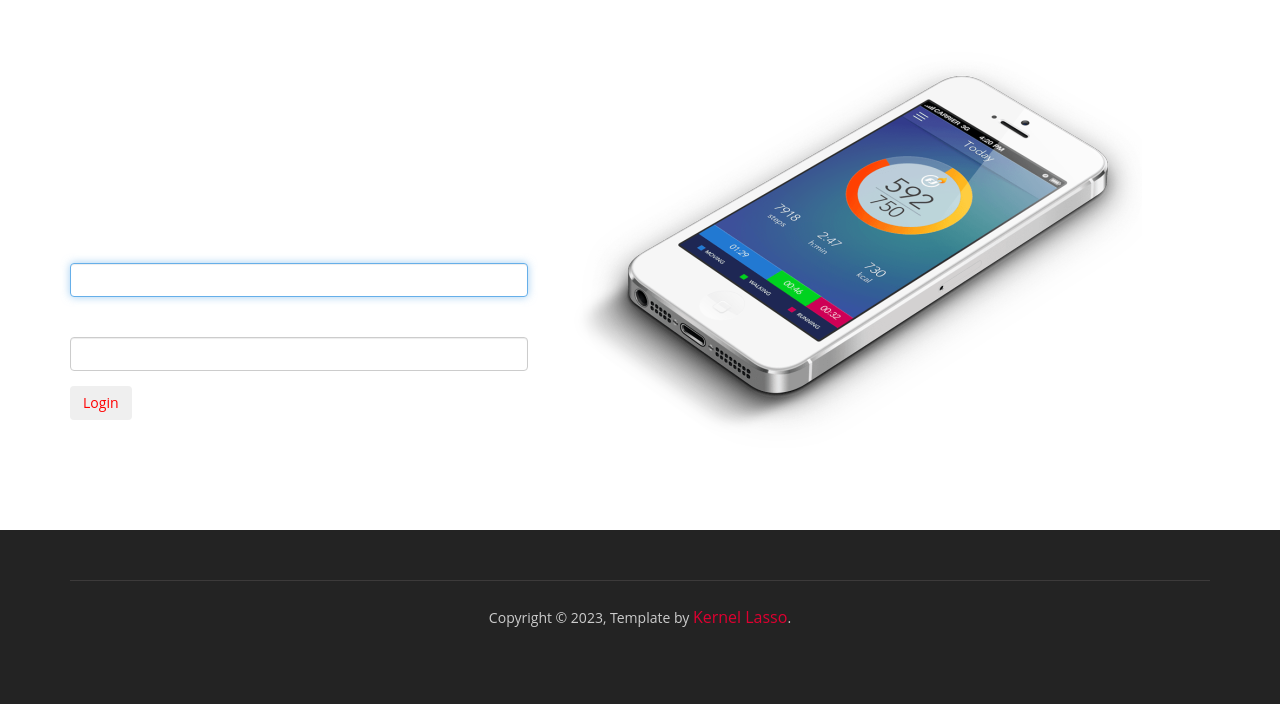
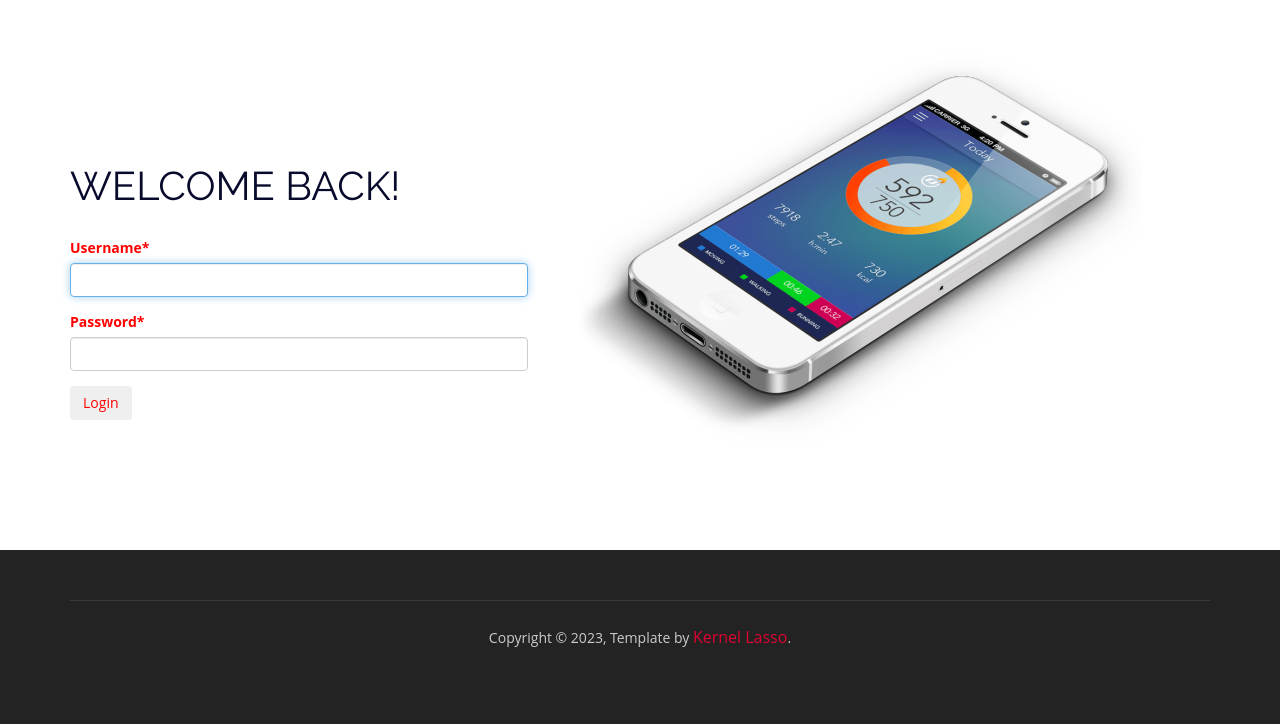
Before and after one commit to yashwanthSRIVAT/Electricity-Forecasting, a Django app: page /UserLogin/ in a window 1280 px wide. Shown: the part 115-839 px from the top of the page. Run offline with Django 4.2, Linux system fonts and the light colour scheme; some libraries are stand-ins or nearby versions.

Commit message:
Made the font more visible

```diff
--- a/assets/templates/AdminLogin.html
+++ b/assets/templates/AdminLogin.html
@@ -10,18 +10,18 @@
                     <div class="col-lg-5 col-sm-7">
                         <div class="top_left_cont zoomIn wow animated">
                             <h2 class="row justify-content-center text-dark">
-                                <i class="fa fa-sign-in-alt"style="color: white; pointer-events: none;">&nbsp;Admin Log In</i>
+                                <i class="fa fa-sign-in-alt"style="color: rgb(8, 10, 44); pointer-events: none;">&nbsp;Admin Log In</i>
                             </h2>
                             <form action="{%url 'AdminLoginCheck'%}" method="post" novalidate>
                             {%csrf_token%}
 
-                        <div style="color: white" id="div_id_username" class="form-group"><label for="id_username" class=" requiredField">
+                        <div style="color: red" id="div_id_username" class="form-group"><label for="id_username" class=" requiredField">
                             Username<span class="asteriskField">*</span> </label>
                             <div><input type="text" name="loginid" required autofocus autocapitalize="none"
                                         autocomplete="username" maxlength="150" class="textinput textInput form-control"
                                         required id="id_username"></div>
                         </div>
-                        <div style="color: white" id="div_id_password" class="form-group"><label for="id_password" class=" requiredField">
+                        <div style="color: red" id="div_id_password" class="form-group"><label for="id_password" class=" requiredField">
                             Password<span class="asteriskField">*</span> </label>
                             <div><input type="password" name="pswd" required autocomplete="current-password"
                                         class="textinput textInput form-control" required id="id_password"></div>
--- a/assets/templates/UserLogin.html
+++ b/assets/templates/UserLogin.html
@@ -9,17 +9,17 @@
                 <div class="row">
                     <div class="col-lg-5 col-sm-7">
                         <div class="top_left_cont zoomIn wow animated">
-<h2>Welcome Back!</h2>
+<h2 style="color: rgb(8, 10, 44);">Welcome Back!</h2>
                              <form action="{%url 'UserLoginCheck'%}" method="post">
                         {%csrf_token%}
 
-                        <div style="color: white" id="div_id_username" class="form-group"><label for="id_username" class=" requiredField">
+                        <div style="color: red" id="div_id_username" class="form-group"><label for="id_username" class=" requiredField">
                             Username<span class="asteriskField">*</span> </label>
                             <div><input type="text" name="loginname" required autofocus autocapitalize="none"
                                         autocomplete="username" maxlength="150" class="textinput textInput form-control"
                                         required id="id_username"></div>
                         </div>
-                        <div style="color: white" id="div_id_password" class="form-group"><label for="id_password" class=" requiredField">
+                        <div style="color: red" id="div_id_password" class="form-group"><label for="id_password" class=" requiredField">
                             Password<span class="asteriskField">*</span> </label>
                             <div><input type="password" name="pswd" required autocomplete="current-password"
                                         class="textinput textInput form-control" required id="id_password"></div>
@@ -28,9 +28,10 @@
                         <button type="submit" style="color: red"class="btn btn-dark mb-2">Login</button>
 
                     </form>
+                    <br />
                     {% if messages %}
                     {% for message in messages %}
-                    <font color='white'> {{ message }}</font>
+                    <font color='red'> {{ message }}</font>
                     {% endfor %}
                     {% endif %}
                         </div>
--- a/assets/templates/admins/AdminHome.html
+++ b/assets/templates/admins/AdminHome.html
@@ -10,7 +10,7 @@
                     <div class="col-lg-5 col-sm-7">
                         <div class="top_left_cont zoomIn wow animated">
 
-                            <h2>Kernel Lasso Regression Algorithm for <strong>Predicting Electricity Loads</strong></h2>
+                            <h2 style="color: rgb(8, 10, 44);">Kernel Lasso Regression Algorithm for <strong>Predicting Electricity Loads</strong></h2>
                             <p>Forecasting electricity demand is a crucial safeguard for the efficient and safe operation of power systems.
                                 In general, the forecasting performance of conventional linear regression techniques is subpar for power demand data with greater dimensions.
                                 The linear technique may handle non-linear data by using kernel functions to translate the data to a high-dimensional space.
@@ -40,7 +40,7 @@
                             alt=""></div>
                     <div class=" col-lg-7 col-md-7 col-sm-7 col-xs-12 pull-left">
                         <div class=" delay-01s animated fadeInDown wow animated">
-                            <h3>Kernel Lasso Regression Algorithm for <strong>Predicting Electricity Loads</h3><br/>
+                            <h3 style="color: rgb(8, 10, 44);">Kernel Lasso Regression Algorithm for <strong>Predicting Electricity Loads</h3><br/>
                                 <p>Electricity load forecasting that is accurate and trustworthy can offer dependable decision-making support for the planning and operation of the electricity system as well as a guarantee for the efficient and safe functioning of the system. It's been a popular area of study both domestically and internationally how to increase predicting accuracy. Lasso is a commonly used variable selection tool that was first developed by Tibshirani in 1996. In order to increase the efficiency of the lasso approach, methods like Iteratively Reweighted Least Squares (IRLS), ε-boosting, Least Angle Regression (Lars), and piecewise linear have been proposed. However, in the case of electricity-loads, the lasso's predictions are less accurate. Combining Kernal function, which can deal with non-linearity, with Lasso Regression can signifacntly improve prediction of electricity-loads.</p>
                         </div>
                         <div class="work_bottom"><span>Want to know more..</span> <a href="mailto: mashettyvishwaja2102@gmail.com" target="_blank" class="contact_btn">Contact Us</a>
--- a/assets/templates/admins/RegisteredUsers.html
+++ b/assets/templates/admins/RegisteredUsers.html
@@ -7,7 +7,7 @@
             <div class="container">
                 <section class="page_section contact" id="contact">
                     <p>
-                    <h3 align="center" style="color:white;">View RegisterUser Details</h3></p><br>
+                    <h3 align="center" style="color:white;">USER DETAILS</h3></p><br>
                     <table class="table table-bordered bg-light text-dark">
                         <thead>
                         <tr style="color:red;font-weight:bold;">
@@ -52,6 +52,8 @@
 
                         </tbody>
                     </table>
+                    <br />
+                    <br />
                 </section>
             </div>
         </footer>
--- a/assets/templates/index.html
+++ b/assets/templates/index.html
@@ -8,11 +8,11 @@
             <div class="hero_section">
                 <div class="row">
                     <div class="col-lg-5 col-sm-7">
-                        <div class="top_left_cont zoomIn wow animated">
+                        <div class="top_left_cont zoomIn wow animated" >
 
                             <!-- <h2>An Electricity <strong> Load Forecasting Algorithm Based</strong> on Kernel Lasso Regression</h2> -->
-                            <h2>Kernel Lasso Regression Algorithm for <strong>Predicting Electricity Loads</strong></h2>
-                            <p>Forecasting electricity demand is a crucial safeguard for the efficient and safe operation of power systems.
+                            <h2 style="color: red">Kernel Lasso Regression Algorithm for <strong>Predicting Electricity Loads</strong></h2>
+                            <p style="color: rgb(8, 10, 44);">Forecasting electricity demand is a crucial safeguard for the efficient and safe operation of power systems.
                                 In general, the forecasting performance of conventional linear regression techniques is subpar for power demand data with greater dimensions.
                                 The linear technique may handle non-linear data by using kernel functions to translate the data to a high-dimensional space.
                                 In order to tackle the regression analysis problem for non-time series data, kernel function is added to the lasso linear regression approach and is applied to non-linear situations.
--- a/assets/templates/users/UserHome.html
+++ b/assets/templates/users/UserHome.html
@@ -10,8 +10,8 @@
                     <div class="col-lg-5 col-sm-7">
                         <div class="top_left_cont zoomIn wow animated">
 
-                            <h2>Kernel Lasso Regression Algorithm for <strong>Predicting Electricity Loads</strong></h2>
-                            <p>Forecasting electricity demand is a crucial safeguard for the efficient and safe operation of power systems.
+                            <h2 style="color: red">Kernel Lasso Regression Algorithm for <strong>Predicting Electricity Loads</strong></h2>
+                            <p style="color: rgb(8, 10, 44)">Forecasting electricity demand is a crucial safeguard for the efficient and safe operation of power systems.
                                 In general, the forecasting performance of conventional linear regression techniques is subpar for power demand data with greater dimensions.
                                 The linear technique may handle non-linear data by using kernel functions to translate the data to a high-dimensional space.
                                 In order to tackle the regression analysis problem for non-time series data, kernel function is added to the lasso linear regression approach and is applied to non-linear situations.
```
Also changed, not shown: db.sqlite3.
